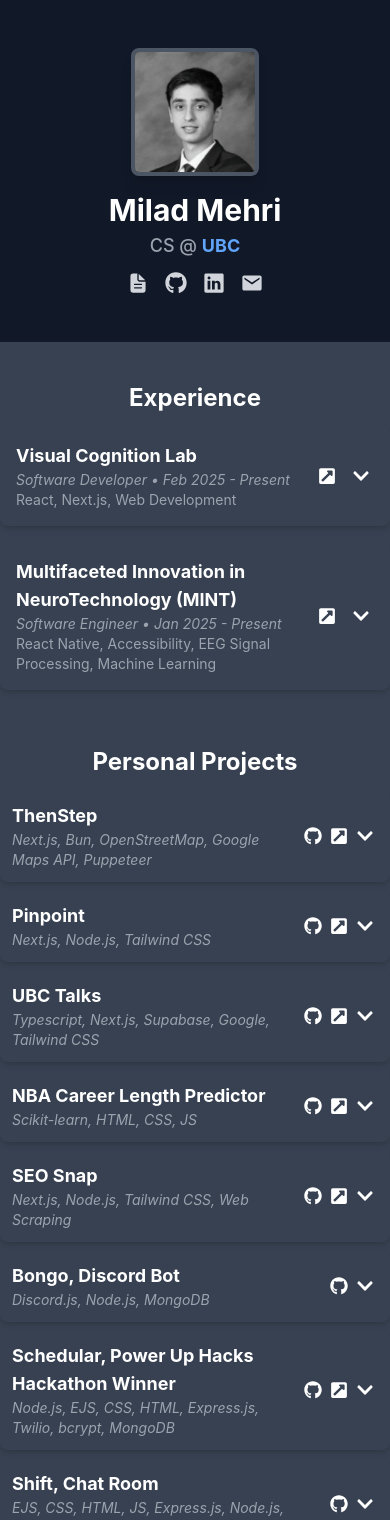
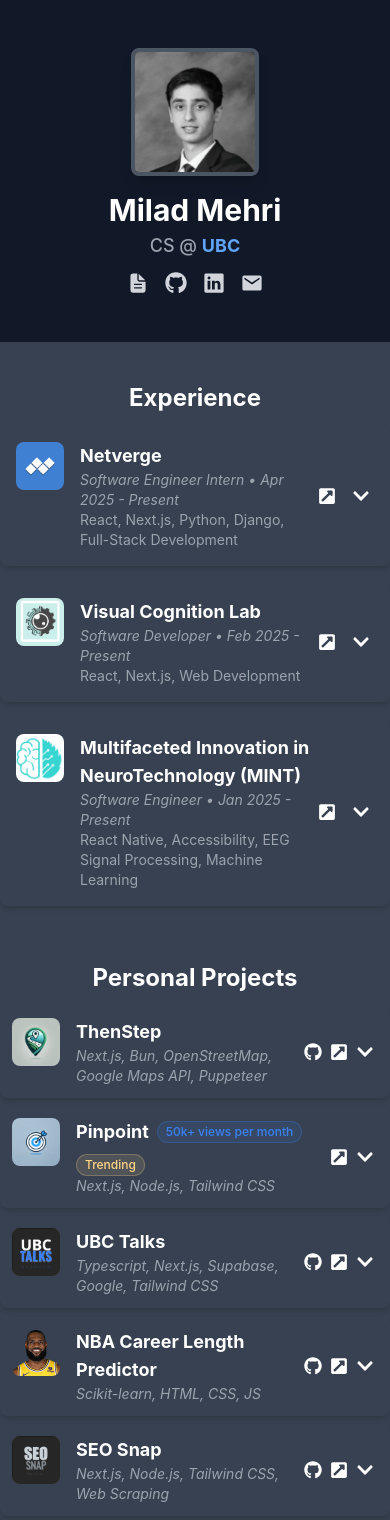
Before and after one commit to milad-mehri/milad-mehri.github.io, a React (Create React App) app: page / in a window 390 px wide. Shown: the top 1520 px of the page. Built offline with nearby package versions, Linux system fonts and the light colour scheme.

Commit message:
Update portfoilio

```diff
--- a/src/components/ExperienceCard.jsx
+++ b/src/components/ExperienceCard.jsx
@@ -21,19 +21,44 @@ const ExperienceCard = ({ experience, isOpen, setOpenExperience }) => {
       text-base w-full max-w-screen-md text-left text-black dark:text-white mb-4`}
       onClick={() => setOpenExperience(isExpanded ? null : experience.company)}
     >
-      <div className="flex items-center sm:items-start sm:flex-row flex-col justify-between w-full transition-all duration-300 ease-in-out">
-        {/* Company Logo (Hidden on Mobile) */}
-        <img
-          src={experience.image || `${process.env.PUBLIC_URL}/placeholder.png`}
-          alt={`${experience.company} logo`}
-          className="hidden sm:block rounded-lg object-cover transition-all duration-300 ease-in-out w-20 h-20 mr-6"
-        />
+      <div className="flex items-start flex-row justify-between w-full transition-all duration-300 ease-in-out">
+        {/* Company Logo */}
+        <div className="shrink-0 mr-4 sm:mr-6">
+          <img
+            src={experience.image || `${process.env.PUBLIC_URL}/placeholder.png`}
+            alt={`${experience.company} logo`}
+            className="rounded-lg object-cover transition-all duration-300 ease-in-out w-12 h-12 sm:w-20 sm:h-20"
+          />
+        </div>
 
         {/* Experience Info */}
         <div className="flex flex-col flex-grow">
           <div className="flex justify-between items-center w-full">
             <div className="flex flex-col">
-              <b className="text-lg sm:text-xl">{experience.company}</b>
+              <div className="flex items-center flex-wrap gap-2">
+                {experience.link ? (
+                  <a
+                    href={experience.link}
+                    target="_blank"
+                    rel="noopener noreferrer"
+                    className="hover:underline hover:underline-offset-2 hover:decoration-1 text-lg sm:text-xl font-bold"
+                    onClick={(e) => e.stopPropagation()}
+                  >
+                    {experience.company}
+                  </a>
+                ) : (
+                  <b className="text-lg sm:text-xl">{experience.company}</b>
+                )}
+                {experience.badges?.map((badge, idx) => (
+                  <span
+                    key={idx}
+                    className="text-xs font-medium px-2 py-0.5 rounded-full"
+                    style={{ backgroundColor: `${badge.color}20`, color: badge.color, border: `1px solid ${badge.color}40` }}
+                  >
+                    {badge.text}
+                  </span>
+                ))}
+              </div>
               <p className="text-sm sm:text-base text-gray-600 dark:text-gray-400 italic">
                 {experience.position} • {experience.date}
               </p>
--- a/src/components/ProjectCard.jsx
+++ b/src/components/ProjectCard.jsx
@@ -16,36 +16,64 @@ const ProjectCard = ({ project, isOpen, setOpenProject }) => {
       text-base w-full max-w-screen-md text-left text-black dark:text-white rounded-lg mb-2`}
       onClick={() => setOpenProject(isExpanded ? null : project.name)}
     >
-      <div className="flex items-center justify-between w-full transition-all duration-300 ease-in-out">
+      <div className="flex items-start justify-between w-full transition-all duration-300 ease-in-out">
         {/* Project Image */}
+        <div className="shrink-0 mr-4 sm:mr-6">
           <img
             src={project.image || `${process.env.PUBLIC_URL}/placeholder.png`}
             alt={`${project.name} by Milad Mehri`}
-          className={`hidden sm:block rounded-lg object-cover transition-all duration-300 ease-in-out
-          ${isExpanded ? "w-32 h-32 mr-6" : "w-14 h-14 mr-6"}`}
+            className={`rounded-lg object-cover transition-all duration-300 ease-in-out
+            ${isExpanded ? "w-20 h-20 sm:w-32 sm:h-32" : "w-12 h-12 sm:w-14 sm:h-14"}`}
           />
+        </div>
 
         {/* Project Info */}
         <div className="flex flex-col flex-grow">
           <div className="flex justify-between items-center w-full">
             <div className="flex flex-col">
+              <div className="flex items-center flex-wrap gap-2">
+                {project.link ? (
+                  <a
+                    href={project.link}
+                    target="_blank"
+                    rel="noopener noreferrer"
+                    className="hover:underline hover:underline-offset-2 hover:decoration-1 text-lg font-bold"
+                    onClick={(e) => e.stopPropagation()}
+                  >
+                    {project.name}
+                  </a>
+                ) : (
                   <b className="text-lg">{project.name}</b>
+                )}
+                {project.badges?.map((badge, idx) => (
+                  <span
+                    key={idx}
+                    className="text-xs font-medium px-2 py-0.5 rounded-full"
+                    style={{ backgroundColor: `${badge.color}20`, color: badge.color, border: `1px solid ${badge.color}40` }}
+                  >
+                    {badge.text}
+                  </span>
+                ))}
+              </div>
               <p className="text-sm text-gray-500 dark:text-gray-400 italic">
                 {project.tech}
               </p>
             </div>
 
-            {/* Icons (Moved Closer) */}
+            {/* Icons */}
             <div className="flex items-center">
+              {project.github && (
                 <a
                   target="_blank"
                   rel="noopener noreferrer"
                   href={project.github}
                   className="p-1 hover:text-gray-600"
                   onClick={(e) => e.stopPropagation()}
+                  title="View on GitHub"
                 >
                   <FaGithub size={18} />
                 </a>
+              )}
               {project.link && (
                 <a
                   target="_blank"
@@ -53,6 +81,7 @@ const ProjectCard = ({ project, isOpen, setOpenProject }) => {
                   href={project.link}
                   className="p-1 hover:text-gray-600"
                   onClick={(e) => e.stopPropagation()}
+                  title="View Live Project"
                 >
                   <FaExternalLinkSquareAlt size={18} />
                 </a>
--- a/src/data/experience.js
+++ b/src/data/experience.js
@@ -1,4 +1,17 @@
 const experience = [
+  {
+    company: "Netverge",
+    position: "Software Engineer Intern",
+    date: "Apr 2025 - Present",
+    tech: "React, Next.js, Python, Django, Full-Stack Development",
+    bulletPoints: [
+      "Built full-stack features for Netverge’s MSP platform using React, Next.js, and Django.",
+      "Collaborated with customers and testers to gather feedback and improve UX and functionality.",
+      "Helped shape scalable architecture and contributed to product demos, including at Web Summit.",
+    ],
+    link: "https://www.netverge.info/",
+    image: `${process.env.PUBLIC_URL}/netverge.png`,
+  },
   {
     company: "Visual Cognition Lab",
     position: "Software Developer",
--- a/src/data/projects.js
+++ b/src/data/projects.js
@@ -16,16 +16,20 @@ const projects = [
     name: "Pinpoint",
     tech: "Next.js, Node.js, Tailwind CSS",
     bulletPoints: [
-      "Built and deployed a fast-paced category-guessing game with daily challenges.",
-      "Used Next.js and Node.js for smooth gameplay and efficient backend.",
-      "Styled with Tailwind CSS for a clean, interactive user experience.",
+      "Built and deployed a viral category-guessing game with daily challenges.",
+      "Serves over 50K monthly views, monetized and supported by a growing player community.",
+      "Used Next.js and Node.js for smooth gameplay and backend efficiency.",
+      "Styled with Tailwind CSS for a clean, responsive experience.",
     ],
-    github: "https://github.com/milad-mehri/pinpoint/",
 
-    link: "https://milad-mehri.github.io/pinpoint/",
+    link: "https://playpinpoint.co/",
     image: `${process.env.PUBLIC_URL}/pinpoint.png`,
+    badges: [
+      { color: "#3b82f6", text: "50k+ views per month" },
+      { color: "#FFD586", text: "Trending" },
+    ],
   },
-  {
+    {
     name: "UBC Talks",
     tech: "Typescript, Next.js, Supabase, Google, Tailwind CSS",
     bulletPoints: [
@@ -69,6 +73,10 @@ const projects = [
     ],
     github: "http://github.com/milad-mehri/bongo",
     image: `${process.env.PUBLIC_URL}/bongo.png`,
+    badges:[
+      { color: "#9333ea", text: "200K+ users" },
+      { color: "#9ca3af", text: "Discontinued" },
+    ]
   },
   {
     name: "Schedular, Power Up Hacks Hackathon Winner",
@@ -80,6 +88,9 @@ const projects = [
     ],
     github: "https://github.com/milad-mehri/Schedular",
     image: `${process.env.PUBLIC_URL}/mlh.png`,
+    badges: [
+      { color: "#facc15", text: "Hackathon Winner" },
+    ],
   },
   {
     name: "Shift, Chat Room",
```
Also changed, not shown: public/netverge.png (added). Lines whose indentation alone changed are shown as unchanged.
